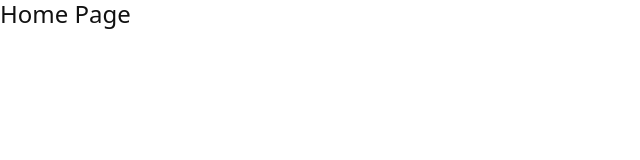
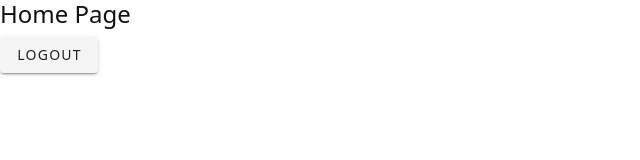
Before and after one commit to abbasmuradzada/social-media-vue-js, a Vue app: page / in a window 1280 px wide. Shown: the top 160 px of the page, without its empty margins (0-640 px from the left). Built offline with nearby package versions, Linux system fonts and the light colour scheme; sample sign-in values are in the browser's storage.

Commit message:
logout action was added

```diff
--- a/src/services/globalservice.js
+++ b/src/services/globalservice.js
@@ -52,6 +52,17 @@ const globalService = {
           );
         });
     },
+    logout() {
+        return new Promise((resolve, reject) => {
+            axios.get("/auth/logout")
+              .then((res) => {
+                resolve(res);
+              })
+              .catch((err) => {
+                reject(err);
+              });
+        });
+      },
 }
 
 export default globalService;
--- a/src/store/index.js
+++ b/src/store/index.js
@@ -74,6 +74,22 @@ export default new Vuex.Store({
           })
       })
     },
+    logout({commit}, router){
+      return new Promise ((resolve, reject) => {
+        globalService.logout()
+          .then((data) => {
+            commit("setUserToken", null)
+            commit("setUserId", null)
+            commit("setUserRole", null)
+            localStorage.clear()
+            router.push("/login")
+            resolve(data)
+          })
+          .catch((err) => {
+            reject(err)
+          })
+      })
+    }
   },
   modules: {
   }
--- a/src/views/Home.vue
+++ b/src/views/Home.vue
@@ -1,10 +1,32 @@
 <template>
-    <h1>Home Page</h1>
+    <dir>
+        <h1>Home Page</h1>
+        <v-btn @click="logout">Logout</v-btn>
+    </dir>
 </template>
 
 <script>
+import { mapGetters } from 'vuex'
 export default {
+    data: () => ({
 
+    }),
+    computed: {
+      ...mapGetters(["userInfo"])
+    },
+    methods: {
+        logout(){
+            return new Promise((resolve, reject) => {
+                this.$store.dispatch("logout", this.$router)
+                .then((res) => {
+                    resolve(res);
+                })
+                .catch((err) => {
+                    reject(err);
+                });
+            });
+        }
+    }
 }
 </script>
 
--- a/src/views/Register.vue
+++ b/src/views/Register.vue
@@ -83,6 +83,7 @@
 </template>
 
 <script>
+    import { mapGetters } from 'vuex'
     export default {
         data: () => ({
             snackbarText: "xanalari",
@@ -93,6 +94,9 @@
             password: '123',
             rePassword: '123'
         }),
+        computed: {
+            ...mapGetters(["isAuthenticated"])
+        },
         methods: {
             goToLogin(){
                 this.$router.push({name : 'Login'})
```
